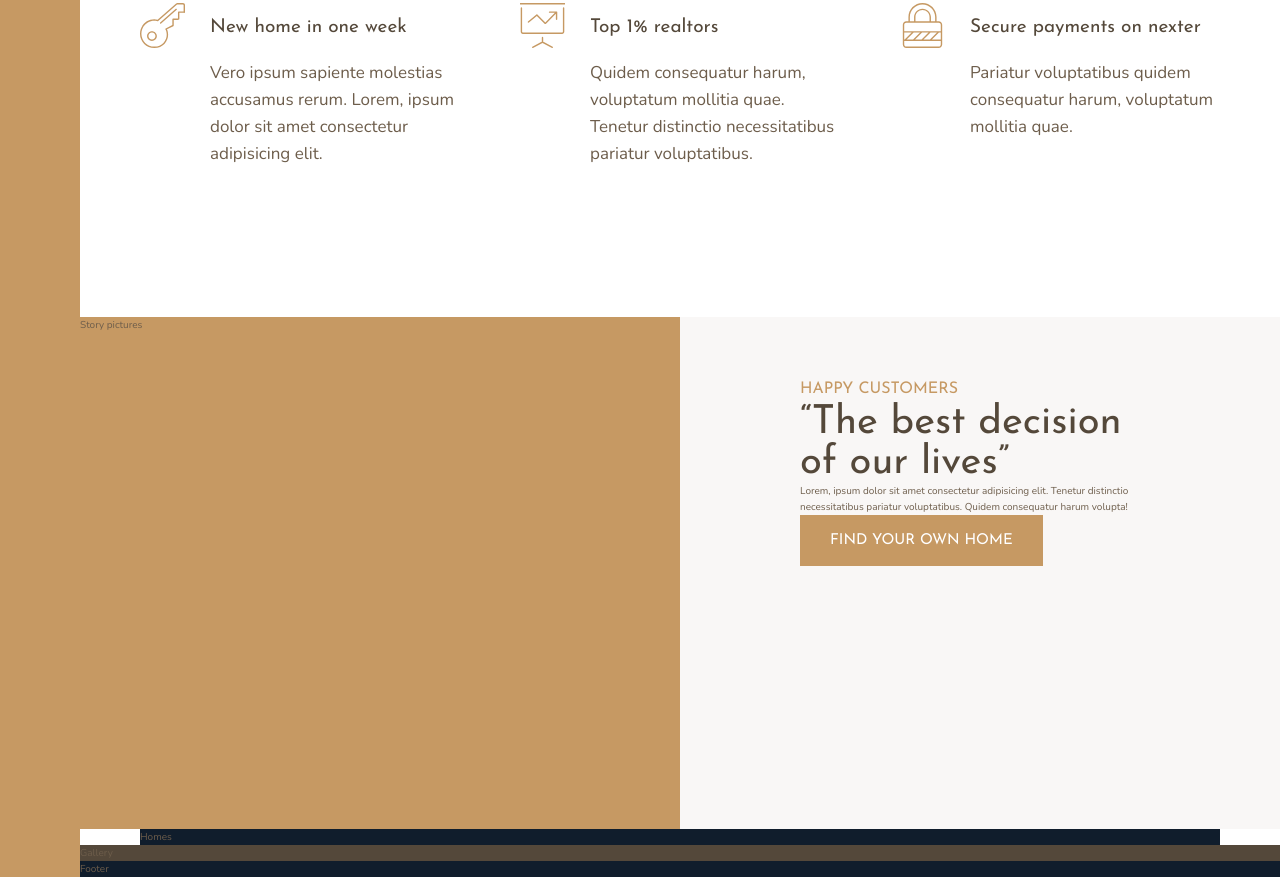
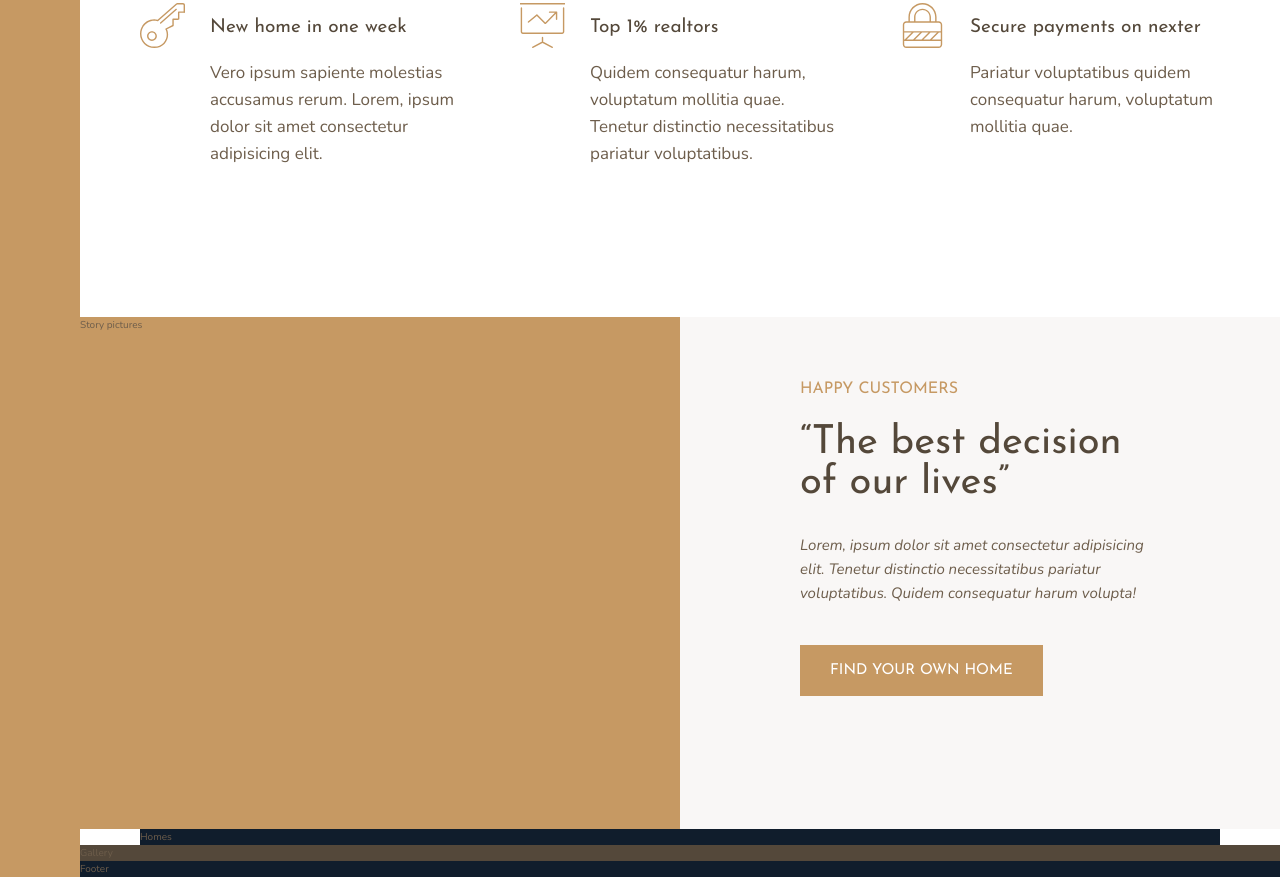
Before and after one commit to NwaguChima/nexter-ui, a website: page index.html in a window 1280 px wide. Shown: the part 991-1868 px from the top of the page. Drawn offline with nearby package versions, Linux system fonts and the light colour scheme; files that its build step writes are made by us from their sources.

Commit message:
added helper classes

```diff
--- a/index.html
+++ b/index.html
@@ -86,8 +86,8 @@
 
     <div class="story__pictures">Story pictures</div>
     <div class="story__content">
-      <h3 class="heading-3">Happy Customers</h3>
-      <h2 class="heading-2 heading-2--dark">
+      <h3 class="heading-3 mb-sm">Happy Customers</h3>
+      <h2 class="heading-2 heading-2--dark mb-md">
         &ldquo;The best decision of our lives&rdquo;
       </h2>
       <p class="story__text">
--- a/sass/_story.scss
+++ b/sass/_story.scss
@@ -10,4 +10,10 @@
 
     padding: 6rem 12rem;
   }
+
+  &__text {
+    font-size: 1.5rem;
+    font-style: italic;
+    margin-bottom: 4rem;
+  }
 }
--- a/sass/_typography.scss
+++ b/sass/_typography.scss
@@ -67,3 +67,19 @@
     background-color: $color-primary-dark;
   }
 }
+
+.mb-sm {
+  margin-bottom: 2rem;
+}
+
+.mb-md {
+  margin-bottom: 3rem;
+}
+
+.mb-lg {
+  margin-bottom: 4rem;
+}
+
+.mb-hg {
+  margin-bottom: 8rem;
+}
```
